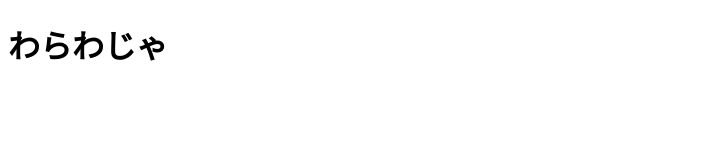
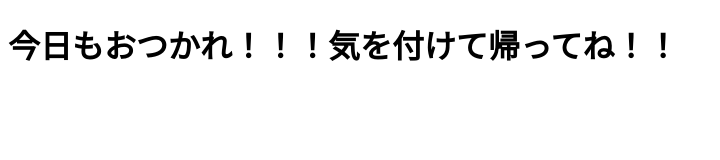
Before and after one commit to Accmel/github, a plain HTML site: page index.html in a window 1280 px wide. Shown: the whole page, without its empty margins (0-720 px from the left). Drawn offline with Linux system fonts and the light colour scheme.

Commit message:
Update index.html

```diff
--- a/index.html
+++ b/index.html
@@ -5,5 +5,5 @@
 
 </head>
 <body>
-  <h1>わらわじゃ</h1>
+  <h1>今日もおつかれ！！！気を付けて帰ってね！！</h1>
 </body>
```
